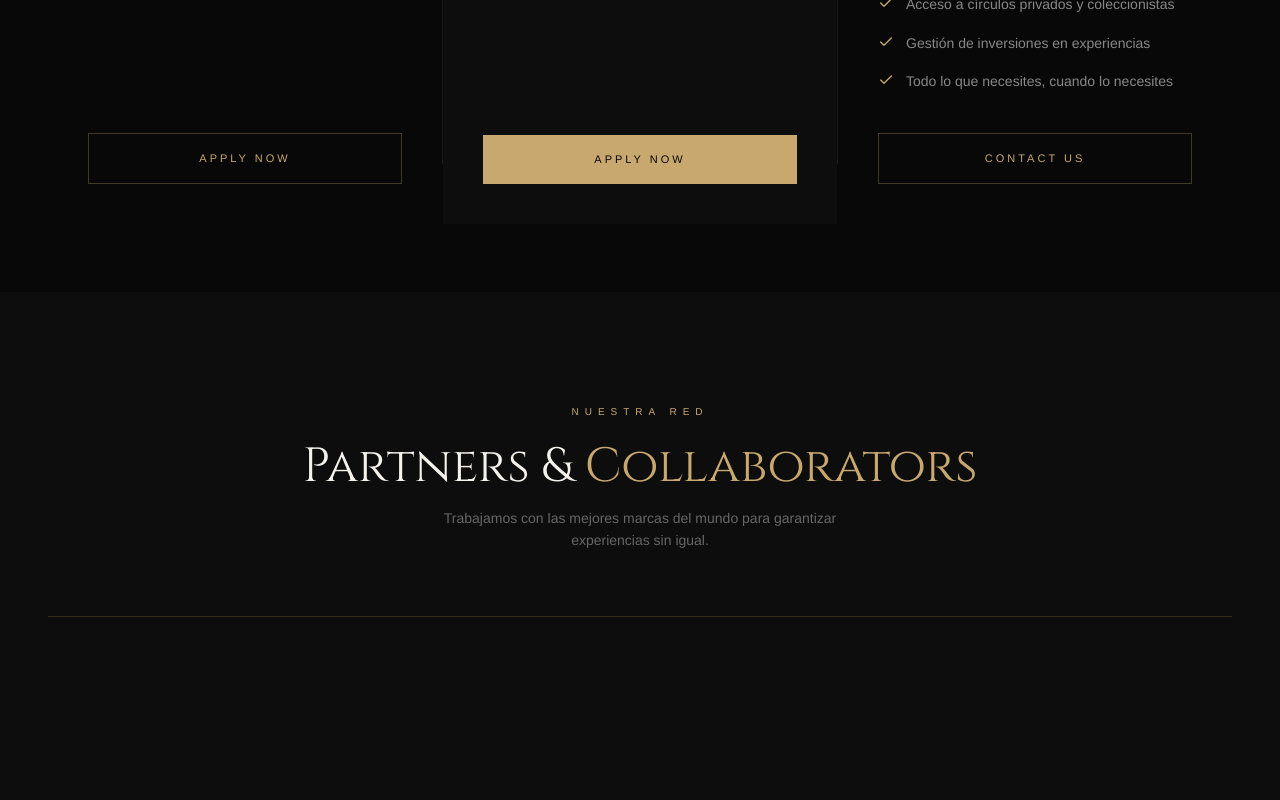
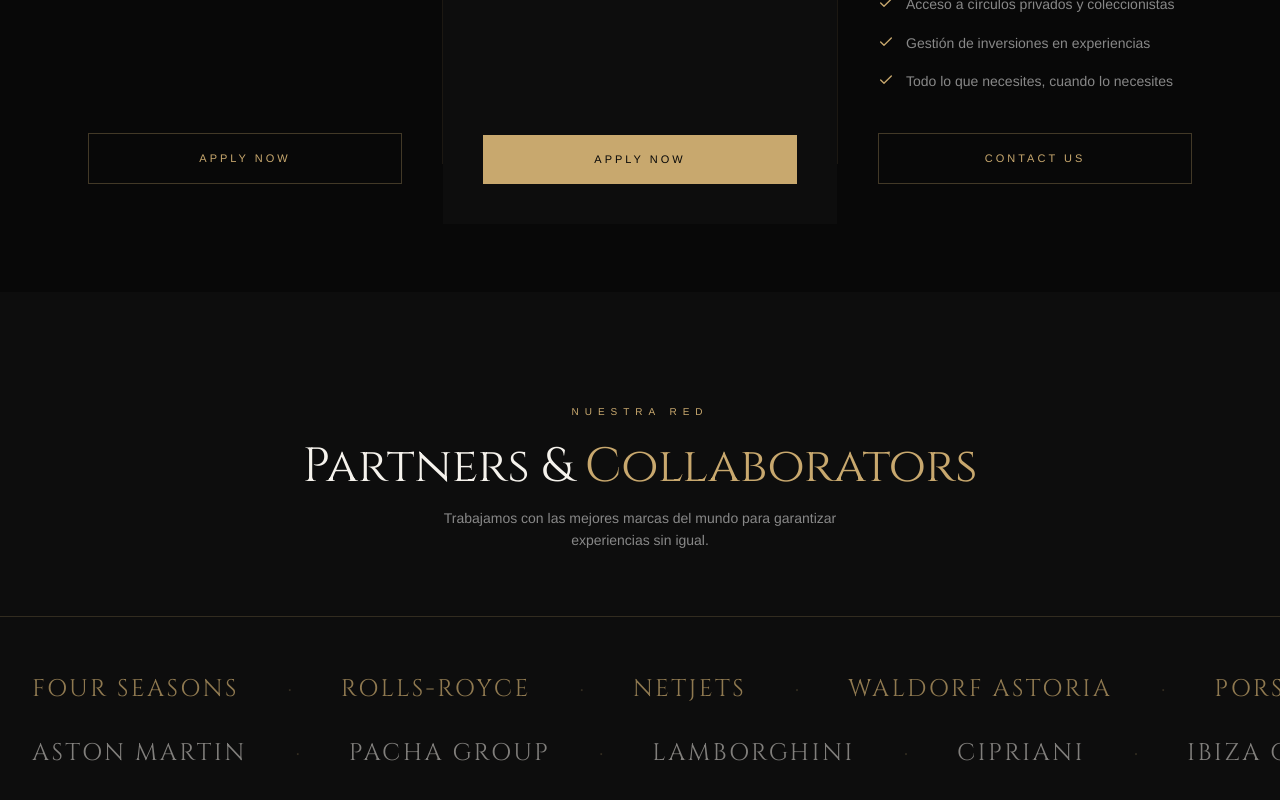
Before and after one commit to harcones-sketch/monarc-concierge-web, a Next.js app: page / in a window 1280 px wide. Shown: the part 6056-6856 px from the top of the page. Built offline with nearby package versions, Linux system fonts and the light colour scheme.

Commit message:
fix: nightlife foto correcta + Partners rediseño con texto visible y parallax scroll

```diff
--- a/components/sections/Experiences.tsx
+++ b/components/sections/Experiences.tsx
@@ -28,7 +28,7 @@
   {
     name: 'Vida Nocturna',
     subtitle: 'Acceso VIP garantizado',
-    image: 'https://images.unsplash.com/photo-1545128485-c400ce7b23d5?w=800&q=80',
+    image: 'https://images.unsplash.com/photo-1566737236500-c8ac43014a8e?w=800&q=80',
     tag: 'Nightlife & Clubbing',
   },
   {
--- a/components/sections/Partners.tsx
+++ b/components/sections/Partners.tsx
@@ -5,24 +5,29 @@
 import { ScrollTrigger } from 'gsap/ScrollTrigger'
 
 const partners = [
-  { name: 'Four Seasons',       logo: 'https://logo.clearbit.com/fourseasons.com' },
-  { name: 'Rolls-Royce',        logo: 'https://logo.clearbit.com/rolls-roycemotorcars.com' },
-  { name: 'NetJets',            logo: 'https://logo.clearbit.com/netjets.com' },
-  { name: 'Waldorf Astoria',    logo: 'https://logo.clearbit.com/waldorfastoria.com' },
-  { name: 'Porsche',            logo: 'https://logo.clearbit.com/porsche.com' },
-  { name: 'Mandarin Oriental',  logo: 'https://logo.clearbit.com/mandarinoriental.com' },
-  { name: 'Emirates',           logo: 'https://logo.clearbit.com/emirates.com' },
-  { name: 'Nobu',               logo: 'https://logo.clearbit.com/noburestaurants.com' },
-  { name: 'Aston Martin',       logo: 'https://logo.clearbit.com/astonmartin.com' },
-  { name: 'Pacha Group',        logo: 'https://logo.clearbit.com/pacha.com' },
-  { name: 'Lamborghini',        logo: 'https://logo.clearbit.com/lamborghini.com' },
-  { name: 'Cipriani',           logo: 'https://logo.clearbit.com/cipriani.com' },
+  'Four Seasons',
+  'Rolls-Royce',
+  'NetJets',
+  'Waldorf Astoria',
+  'Porsche',
+  'Mandarin Oriental',
+  'Emirates',
+  'Nobu',
+  'Aston Martin',
+  'Pacha Group',
+  'Lamborghini',
+  'Cipriani',
+  'Ibiza Gran Hotel',
+  'Bugatti',
+  'Qatar Airways',
+  'Hakkasan',
 ]
 
 export default function Partners() {
   const sectionRef = useRef<HTMLElement>(null)
   const headerRef  = useRef<HTMLDivElement>(null)
-  const gridRef    = useRef<HTMLDivElement>(null)
+  const row1Ref    = useRef<HTMLDivElement>(null)
+  const row2Ref    = useRef<HTMLDivElement>(null)
 
   useEffect(() => {
     gsap.registerPlugin(ScrollTrigger)
@@ -31,63 +36,78 @@
         y: 30, opacity: 0, duration: 1, ease: 'power3.out',
         scrollTrigger: { trigger: headerRef.current, start: 'top 85%', once: true },
       })
-      gsap.from(gridRef.current!.children, {
-        opacity: 0, y: 20, duration: 0.6, stagger: 0.06, ease: 'power2.out',
-        scrollTrigger: { trigger: gridRef.current, start: 'top 80%', once: true },
+
+      // Fila 1 → se mueve a la izquierda
+      gsap.to(row1Ref.current, {
+        x: '-10%',
+        ease: 'none',
+        scrollTrigger: {
+          trigger: sectionRef.current,
+          start: 'top bottom',
+          end: 'bottom top',
+          scrub: 1,
+        },
+      })
+
+      // Fila 2 → se mueve a la derecha
+      gsap.to(row2Ref.current, {
+        x: '10%',
+        ease: 'none',
+        scrollTrigger: {
+          trigger: sectionRef.current,
+          start: 'top bottom',
+          end: 'bottom top',
+          scrub: 1,
+        },
       })
     }, sectionRef)
     return () => ctx.revert()
   }, [])
 
+  const row1 = partners.slice(0, 8)
+  const row2 = partners.slice(8, 16)
+
   return (
-    <section ref={sectionRef} id="partners" className="py-28 bg-[#0D0D0D]">
+    <section ref={sectionRef} id="partners" className="py-28 bg-[#0D0D0D] overflow-hidden">
       <div className="max-w-7xl mx-auto px-6 lg:px-12">
-
-        {/* Header */}
         <div ref={headerRef} className="text-center mb-16">
           <p className="text-[10px] tracking-[6px] uppercase text-[#C8A86E] mb-6">Nuestra Red</p>
           <h2 className="font-display text-4xl md:text-5xl text-[#F5F2EC]">
-            Partners & <span className="text-[#C8A86E]">Collaborators</span>
+            Partners &amp; <span className="text-[#C8A86E]">Collaborators</span>
           </h2>
-          <p className="text-[#666] text-sm mt-4 max-w-md mx-auto leading-relaxed">
+          <p className="text-[#888] text-sm mt-4 max-w-md mx-auto leading-relaxed font-sans">
             Trabajamos con las mejores marcas del mundo para garantizar experiencias sin igual.
           </p>
         </div>
+      </div>
 
-        <div className="w-full h-px bg-[#C8A86E]/20 mb-16" />
+      <div className="w-full h-px bg-[#C8A86E]/20 mb-14" />
 
-        {/* Logo grid */}
-        <div
-          ref={gridRef}
-          className="grid grid-cols-3 sm:grid-cols-4 lg:grid-cols-6 gap-0"
-        >
-          {partners.map((partner) => (
-            <div
-              key={partner.name}
-              className="group border border-[#C8A86E]/10 p-8 flex flex-col items-center justify-center gap-4 transition-all duration-500 hover:bg-[#C8A86E]/05 hover:border-[#C8A86E]/30 cursor-default"
-            >
-              {/* Logo */}
-              <div className="w-10 h-10 flex items-center justify-center opacity-40 group-hover:opacity-80 transition-opacity duration-500">
-                <img
-                  src={partner.logo}
-                  alt={partner.name}
-                  className="max-w-full max-h-full object-contain filter grayscale group-hover:grayscale-0 transition-all duration-500"
-                  onError={(e) => {
-                    // Fallback: ocultar imagen si no carga
-                    (e.target as HTMLImageElement).style.display = 'none'
-                  }}
-                />
-              </div>
-              {/* Nombre */}
-              <span className="font-sans text-[10px] tracking-[2px] text-[#888] group-hover:text-[#C8A86E] transition-colors duration-500 uppercase text-center">
-                {partner.name}
-              </span>
-            </div>
-          ))}
-        </div>
+      {/* Fila 1 */}
+      <div ref={row1Ref} className="flex items-center gap-12 mb-8 px-8 whitespace-nowrap">
+        {[...row1, ...row1].map((name, i) => (
+          <div key={`r1-${i}`} className="flex items-center gap-12 flex-shrink-0">
+            <span className="font-display text-xl md:text-2xl text-[#C8A86E]/70 tracking-widest uppercase hover:text-[#C8A86E] transition-colors duration-300 cursor-default">
+              {name}
+            </span>
+            <span className="text-[#C8A86E]/20 text-lg">·</span>
+          </div>
+        ))}
+      </div>
 
-        <div className="w-full h-px bg-[#C8A86E]/20 mt-16" />
+      {/* Fila 2 */}
+      <div ref={row2Ref} className="flex items-center gap-12 px-8 whitespace-nowrap">
+        {[...row2, ...row2].map((name, i) => (
+          <div key={`r2-${i}`} className="flex items-center gap-12 flex-shrink-0">
+            <span className="font-display text-xl md:text-2xl text-[#F5F2EC]/50 tracking-widest uppercase hover:text-[#F5F2EC] transition-colors duration-300 cursor-default">
+              {name}
+            </span>
+            <span className="text-[#C8A86E]/20 text-lg">·</span>
+          </div>
+        ))}
       </div>
+
+      <div className="w-full h-px bg-[#C8A86E]/20 mt-14" />
     </section>
   )
 }
```
